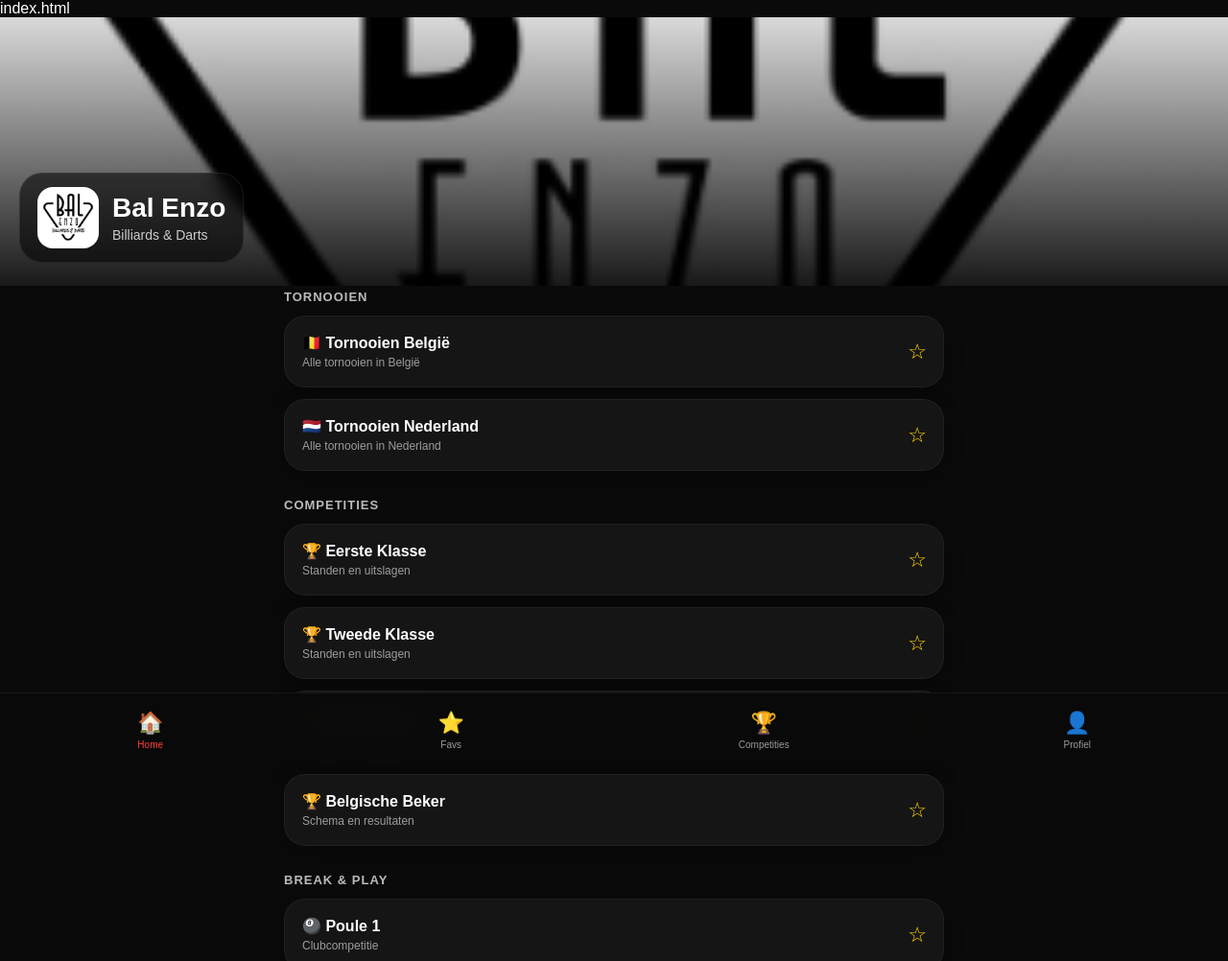
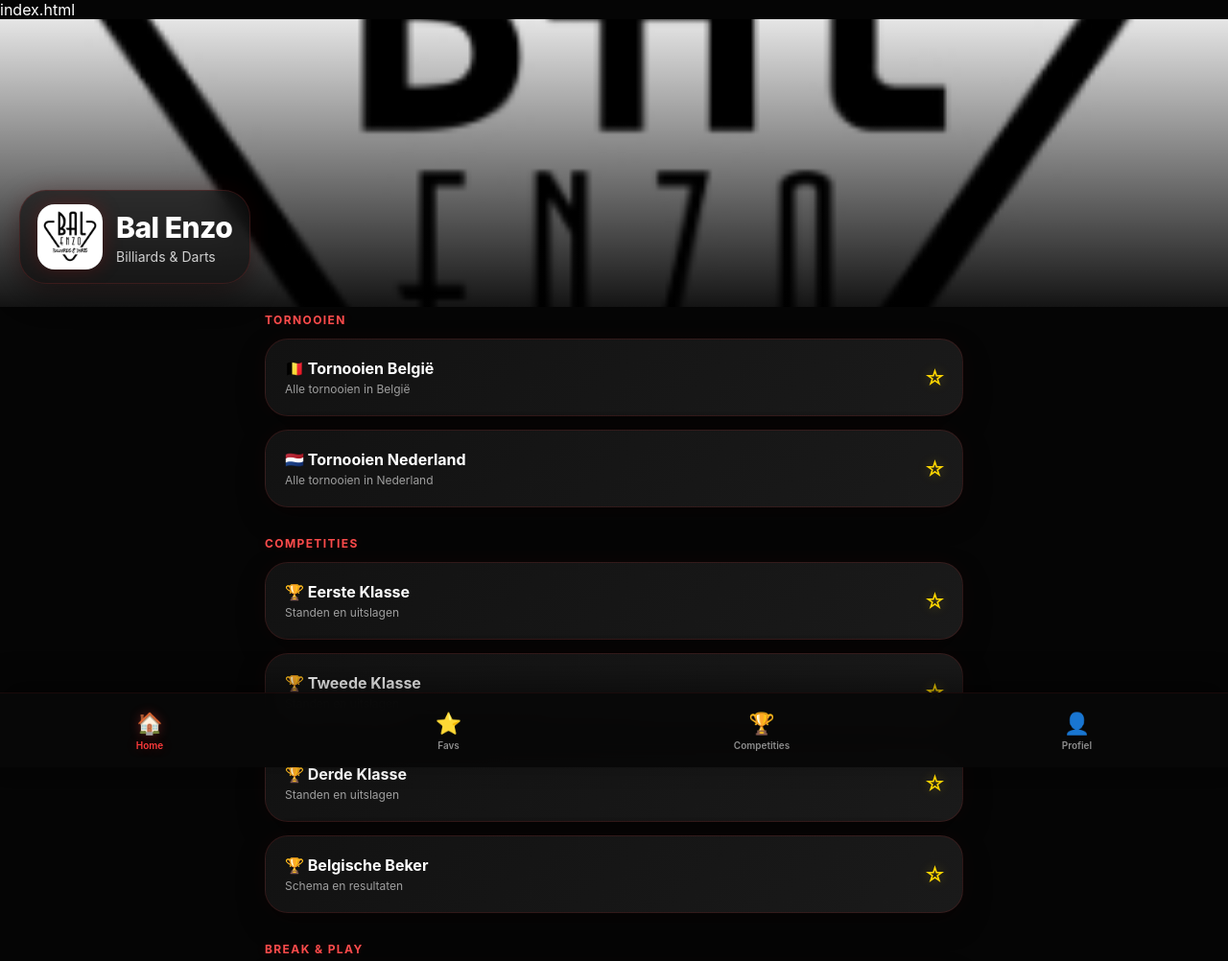
Before and after one commit to Balenzo/balenzotest, a plain HTML site: page index.html in a window 1280 px wide. Shown: the top 1002 px of the page at 96% size. Drawn offline with Linux system fonts and the light colour scheme.

Commit message:
Update index.html

```diff
--- a/index.html
+++ b/index.html
@@ -18,16 +18,17 @@
 
 body {
   margin: 0;
-  font-family: Arial, Helvetica, sans-serif;
-  background: #0a0a0a;
+  font-family: -apple-system, BlinkMacSystemFont, "SF Pro Display", Arial, sans-serif;
+  background: #050505;
   color: #ffffff;
   padding-bottom: 90px;
+  -webkit-font-smoothing: antialiased;
 }
 
 /* HERO */
 .hero {
   position: relative;
-  height: 280px;
+  height: 300px;
   background: url('balenzo.jpg') center center / cover no-repeat;
 }
 
@@ -35,7 +36,10 @@
   content: '';
   position: absolute;
   inset: 0;
-  background: linear-gradient(to bottom, rgba(0,0,0,0.15), rgba(0,0,0,0.9));
+  background:
+    linear-gradient(to bottom,
+      rgba(0, 0, 0, 0.10),
+      rgba(0, 0, 0, 0.92));
 }
 
 .hero-content {
@@ -50,48 +54,57 @@
   display: inline-flex;
   align-items: center;
   gap: 14px;
-  background: rgba(0,0,0,0.55);
-  backdrop-filter: blur(10px);
-  border: 1px solid rgba(255,255,255,0.08);
-  border-radius: 24px;
   padding: 14px 18px;
+  border-radius: 28px;
+  background: rgba(15, 15, 15, 0.65);
+  backdrop-filter: blur(14px);
+  -webkit-backdrop-filter: blur(14px);
+  border: 1px solid rgba(255, 59, 59, 0.15);
+  box-shadow:
+    0 12px 32px rgba(0, 0, 0, 0.45),
+    0 0 30px rgba(179, 0, 0, 0.10);
 }
 
 .logo-card img {
-  width: 64px;
-  height: 64px;
-  border-radius: 16px;
+  width: 68px;
+  height: 68px;
+  border-radius: 18px;
   object-fit: cover;
+  box-shadow: 0 0 20px rgba(179, 0, 0, 0.25);
 }
 
 .logo-card h1 {
   margin: 0;
-  font-size: 28px;
+  font-size: 30px;
+  font-weight: 800;
+  letter-spacing: -0.5px;
 }
 
 .logo-card p {
   margin: 4px 0 0;
-  color: #cccccc;
+  color: #d0d0d0;
   font-size: 14px;
 }
 
-/* CONTENT */
+/* CONTAINER */
 .container {
-  max-width: 720px;
+  max-width: 760px;
   margin: -24px auto 0;
   padding: 0 16px;
   position: relative;
   z-index: 3;
 }
 
+/* SECTION TITLES */
 .section {
-  margin-top: 28px;
+  margin-top: 30px;
   margin-bottom: 12px;
-  font-size: 13px;
-  letter-spacing: 1px;
-  font-weight: bold;
-  color: #bbbbbb;
+  font-size: 12px;
+  font-weight: 700;
+  letter-spacing: 1.4px;
   text-transform: uppercase;
+  color: #ff4d4d;
+  text-shadow: 0 0 10px rgba(255, 59, 59, 0.18);
 }
 
 /* FAVORITES */
@@ -103,35 +116,37 @@
   display: flex;
   gap: 12px;
   overflow-x: auto;
-  padding-bottom: 4px;
+  padding-bottom: 6px;
 }
 
 .favorite-chip {
   min-width: 220px;
   display: block;
+  padding: 18px;
+  border-radius: 24px;
   text-decoration: none;
-  color: white;
-  padding: 16px;
-  border-radius: 20px;
-  background: linear-gradient(135deg, #8B0000, #b30000);
-  box-shadow: 0 10px 24px rgba(0,0,0,0.35);
+  color: #ffffff;
+  background: linear-gradient(135deg, #8B0000, #B30000);
+  box-shadow:
+    0 14px 34px rgba(179, 0, 0, 0.35),
+    0 6px 20px rgba(0, 0, 0, 0.35);
 }
 
 .favorite-chip-title {
-  font-weight: bold;
-  margin-bottom: 4px;
+  font-weight: 700;
+  margin-bottom: 5px;
 }
 
 .favorite-chip-sub {
   font-size: 12px;
-  opacity: 0.8;
+  opacity: 0.85;
 }
 
 /* CARDS */
 .cards {
   display: flex;
   flex-direction: column;
-  gap: 12px;
+  gap: 14px;
 }
 
 .favItem {
@@ -140,14 +155,21 @@
 
 .button {
   display: block;
+  padding: 20px 58px 20px 20px;
+  border-radius: 24px;
   text-decoration: none;
   color: #ffffff;
-  background: #151515;
-  border: 1px solid rgba(255,255,255,0.05);
-  border-radius: 22px;
-  padding: 18px 56px 18px 18px;
-  box-shadow: 0 8px 20px rgba(0,0,0,0.28);
-  transition: transform 0.15s ease;
+  background:
+    linear-gradient(135deg, #121212, #1a1a1a);
+  border: 1px solid rgba(255, 59, 59, 0.12);
+  box-shadow:
+    0 12px 28px rgba(0, 0, 0, 0.35),
+    0 0 24px rgba(179, 0, 0, 0.06);
+  transition: all 0.2s ease;
+}
+
+.button:hover {
+  border-color: rgba(255, 59, 59, 0.22);
 }
 
 .button:active {
@@ -155,14 +177,14 @@
 }
 
 .button-title {
+  font-size: 16px;
   font-weight: 700;
-  font-size: 16px;
   margin-bottom: 4px;
 }
 
 .button-sub {
   font-size: 12px;
-  color: #9d9d9d;
+  color: #9f9f9f;
 }
 
 .favStar {
@@ -171,18 +193,28 @@
   top: 50%;
   transform: translateY(-50%);
   font-size: 22px;
+  color: gold;
   cursor: pointer;
-  color: gold;
+  text-shadow: 0 0 12px rgba(255, 215, 0, 0.25);
 }
 
 /* SEARCH */
 input {
   width: 100%;
-  padding: 14px 16px;
-  border-radius: 16px;
+  padding: 15px 18px;
   border: none;
+  border-radius: 18px;
+  font-size: 16px;
   margin-bottom: 12px;
-  font-size: 16px;
+  background: #151515;
+  color: #ffffff;
+  box-shadow:
+    inset 0 1px 0 rgba(255, 255, 255, 0.03),
+    0 8px 18px rgba(0, 0, 0, 0.25);
+}
+
+input::placeholder {
+  color: #888;
 }
 
 /* BOTTOM NAV */
@@ -192,31 +224,37 @@
   right: 0;
   bottom: 0;
   height: 78px;
-  background: rgba(10,10,10,0.96);
-  backdrop-filter: blur(12px);
-  border-top: 1px solid rgba(255,255,255,0.06);
+  background: rgba(8, 8, 8, 0.95);
+  backdrop-filter: blur(14px);
+  -webkit-backdrop-filter: blur(14px);
+  border-top: 1px solid rgba(255, 59, 59, 0.08);
   display: flex;
   justify-content: space-around;
   align-items: center;
   z-index: 100;
+  box-shadow: 0 -10px 30px rgba(0, 0, 0, 0.45);
 }
 
 .nav-item {
-  color: #9a9a9a;
+  color: #8e8e8e;
   text-align: center;
   font-size: 22px;
+  transition: all 0.2s ease;
 }
 
 .nav-item span {
   display: block;
+  margin-top: 4px;
   font-size: 10px;
-  margin-top: 4px;
+  font-weight: 600;
 }
 
 .nav-item.active {
   color: #ff3b3b;
+  text-shadow: 0 0 12px rgba(255, 59, 59, 0.30);
 }
 
+/* SCROLLBAR */
 ::-webkit-scrollbar {
   display: none;
 }
```
